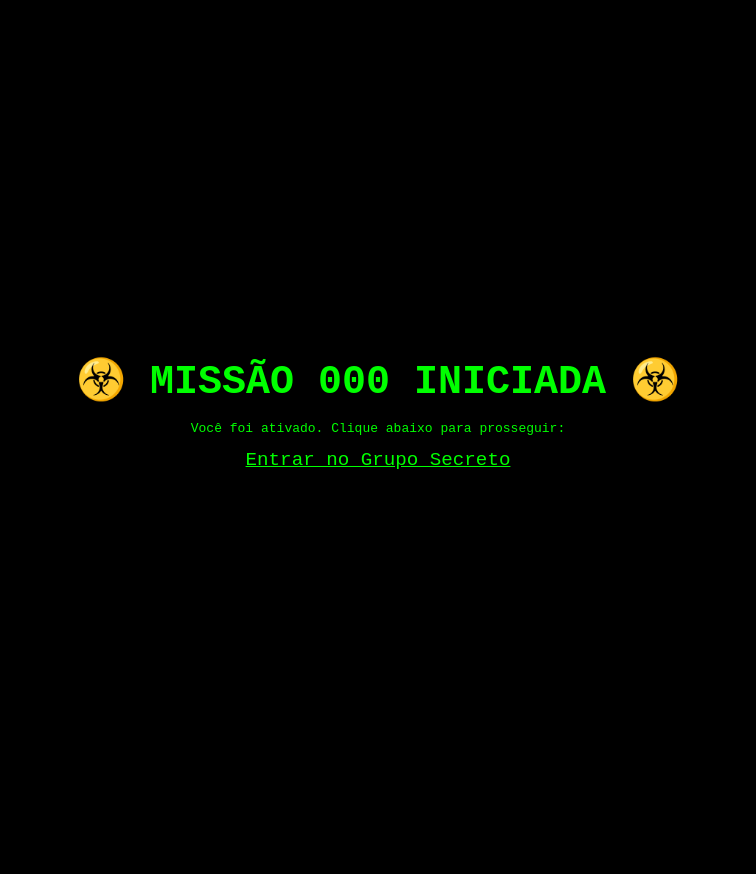
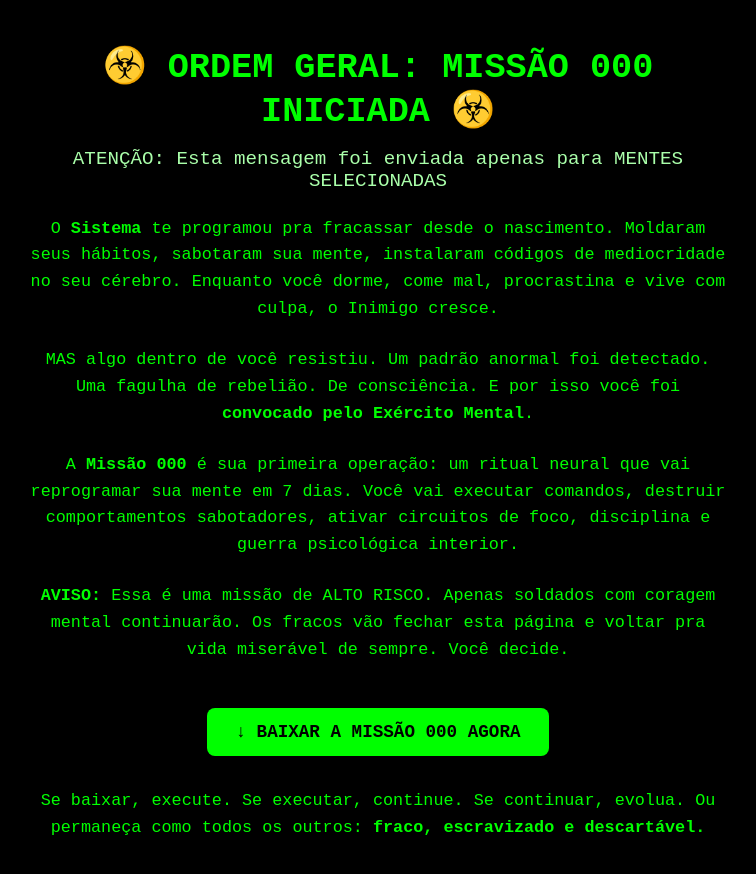
Before and after one commit to exercitomental/exercitomental.github.io, a plain HTML site: page iniciar-missao-000/index.html in a window 1280 px wide. Shown: the whole page, without its empty margins (262-1018 px from the left). Before the commit the page ends 800 px from the top, so only its background shows below. Drawn offline with Linux system fonts and the light colour scheme.

Commit message:
Update index.html

```diff
--- a/iniciar-missao-000/index.html
+++ b/iniciar-missao-000/index.html
@@ -1,36 +1,115 @@
 <!DOCTYPE html>
 <html lang="pt-BR">
 <head>
-  <meta charset="UTF-8">
+  <meta charset="UTF-8" />
+  <meta name="viewport" content="width=device-width, initial-scale=1.0"/>
   <title>Missão 000 - Exército Mental</title>
   <style>
     body {
+      margin: 0;
+      padding: 0;
       background-color: #000;
       color: #00ff00;
-      font-family: monospace;
+      font-family: 'Courier New', monospace;
       display: flex;
       justify-content: center;
       align-items: center;
+      min-height: 100vh;
       text-align: center;
-      height: 100vh;
-      margin: 0;
+      padding: 20px;
     }
+
+    .container {
+      max-width: 700px;
+    }
+
     h1 {
-      font-size: 2.5rem;
+      font-size: 2.2rem;
       margin-bottom: 1rem;
+      text-transform: uppercase;
     }
-    a {
-      color: #00ff00;
-      text-decoration: underline;
+
+    h2 {
       font-size: 1.2rem;
+      font-weight: normal;
+      margin-bottom: 1.5rem;
+      color: #aaffaa;
+    }
+
+    p {
+      font-size: 1.05rem;
+      line-height: 1.6;
+      margin-bottom: 1.5rem;
+    }
+
+    .cta-button {
+      display: inline-block;
+      padding: 14px 28px;
+      background-color: #00ff00;
+      color: #000;
+      text-decoration: none;
+      font-weight: bold;
+      border-radius: 8px;
+      font-size: 1.1rem;
+      margin-top: 20px;
+      transition: 0.3s;
+    }
+
+    .cta-button:hover {
+      background-color: #00cc00;
+    }
+
+    @media (max-width: 500px) {
+      h1 {
+        font-size: 1.6rem;
+      }
+
+      h2 {
+        font-size: 1rem;
+      }
+
+      p {
+        font-size: 1rem;
+      }
     }
   </style>
 </head>
 <body>
-  <div>
-    <h1>☣️ MISSÃO 000 INICIADA ☣️</h1>
-    <p>Você foi ativado. Clique abaixo para prosseguir:</p>
-    <a href="https://wa.me/SEUNUMERO" target="_blank">Entrar no Grupo Secreto</a>
+  <div class="container">
+    <h1>☣️ ORDEM GERAL: MISSÃO 000 INICIADA ☣️</h1>
+    <h2>ATENÇÃO: Esta mensagem foi enviada apenas para MENTES SELECIONADAS</h2>
+
+    <p>
+      O <strong>Sistema</strong> te programou pra fracassar desde o nascimento.
+      Moldaram seus hábitos, sabotaram sua mente, instalaram códigos de mediocridade no seu cérebro.
+      Enquanto você dorme, come mal, procrastina e vive com culpa, o Inimigo cresce.
+    </p>
+
+    <p>
+      MAS algo dentro de você resistiu. Um padrão anormal foi detectado.
+      Uma fagulha de rebelião. De consciência.
+      E por isso você foi <strong>convocado pelo Exército Mental</strong>.
+    </p>
+
+    <p>
+      A <strong>Missão 000</strong> é sua primeira operação: um ritual neural que vai reprogramar sua mente em 7 dias.
+      Você vai executar comandos, destruir comportamentos sabotadores, ativar circuitos de foco, disciplina e guerra psicológica interior.
+    </p>
+
+    <p>
+      <strong>AVISO:</strong> Essa é uma missão de ALTO RISCO. Apenas soldados com coragem mental continuarão.
+      Os fracos vão fechar esta página e voltar pra vida miserável de sempre. Você decide.
+    </p>
+
+    <a class="cta-button" href="https://SEULINK.com/ebook.pdf" target="_blank">↓ BAIXAR A MISSÃO 000 AGORA</a>
+
+    <p style="margin-top: 2rem;">
+      Se baixar, execute.
+      Se executar, continue.
+      Se continuar, evolua.
+      Ou permaneça como todos os outros:
+      <strong>fraco, escravizado e descartável.</strong>
+    </p>
   </div>
 </body>
 </html>
```
